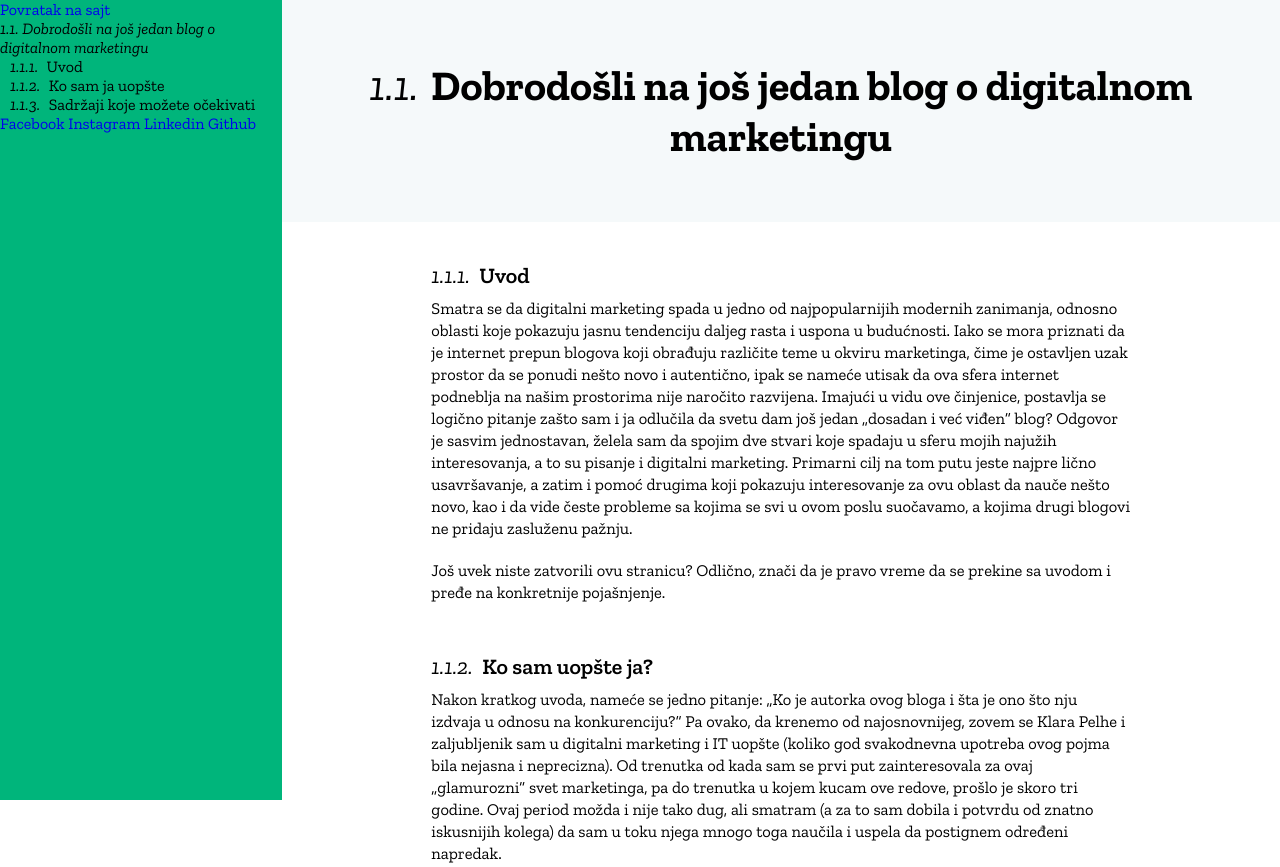
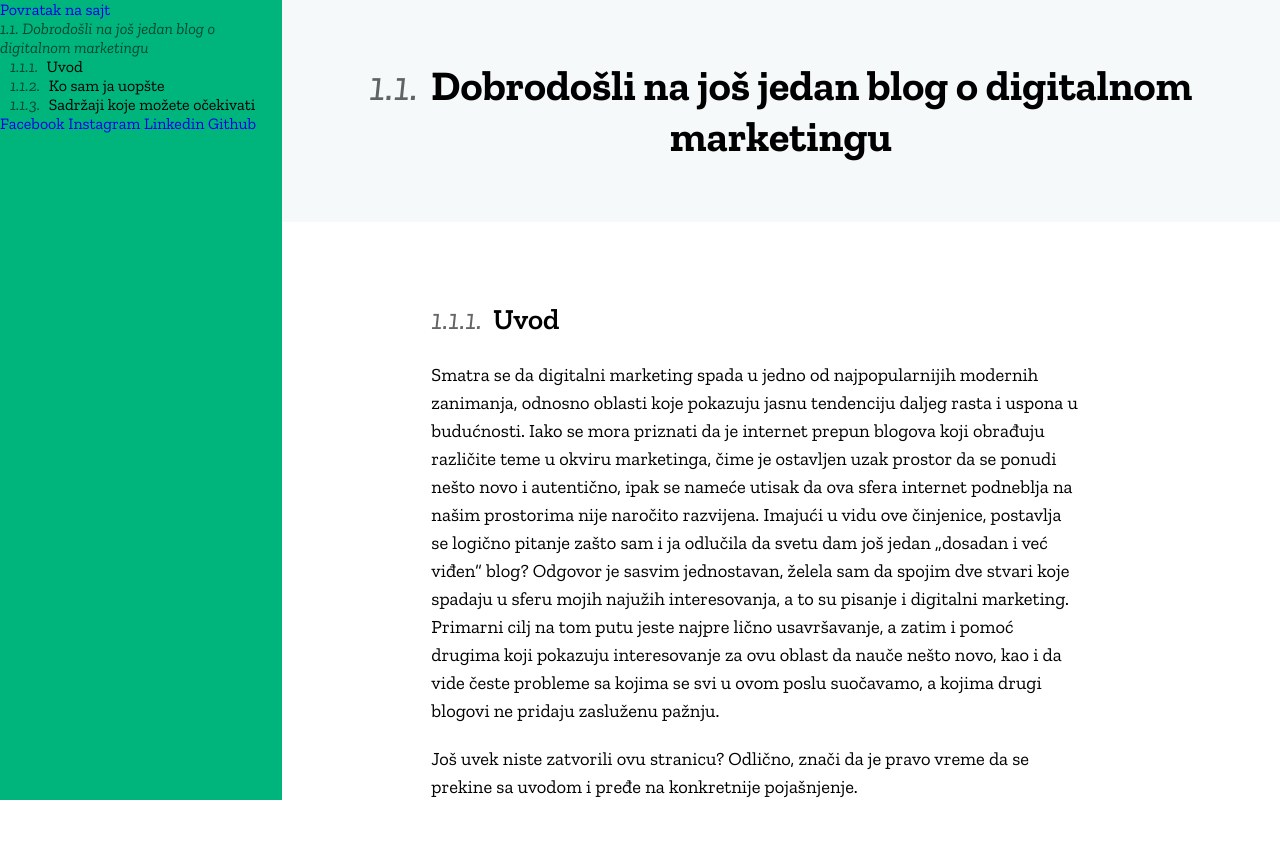
Before and after one commit to klara-pelhe/klarapelhe.rs-1, a website: page blog/intro.html in a window 1280 px wide. Shown: the top 867 px of the page. Drawn offline with nearby package versions, Linux system fonts and the light colour scheme; a web font is replaced by a local one.

Commit message:
editing paragraph typography

```diff
--- a/sass/base/_typography.scss
+++ b/sass/base/_typography.scss
@@ -264,7 +264,7 @@
     position: relative;
     width: 100%;
     font-size: 2.1rem;
-    margin-bottom: 4rem;
+    margin-bottom: 8rem;
     background: #f5f9fa;
     padding: 6rem 0;
     text-align: center;
@@ -276,18 +276,19 @@
 
 .blog-secondary-heading {
     font-weight: 600;
-    font-size: 2.2rem;
-    margin-bottom: .8rem;
+    font-size: 2.9rem;
+    margin-bottom: 2.5rem;
 }
 
 .blog-page-notation {
     font-weight: 500;
     font-style: italic;
     margin-right: .5rem;
+    opacity: .6;
 }
 
 .blog-paragraph {
-    font-size: 1.65rem;
-    line-height: 2.2rem;
+    font-size: 1.85rem;
+    line-height: 2.8rem;
     margin-bottom: 2rem;
 }
--- a/sass/pages/_blog.scss
+++ b/sass/pages/_blog.scss
@@ -20,6 +20,6 @@ body {
 }
 
 section {
-    padding: 0 15%;
-    margin-bottom: 5rem;
+    padding: 0 20% 0 15%;
+    margin-bottom: 7rem;
 }
```
Also changed, not shown: css/style.css, 1 other file.
